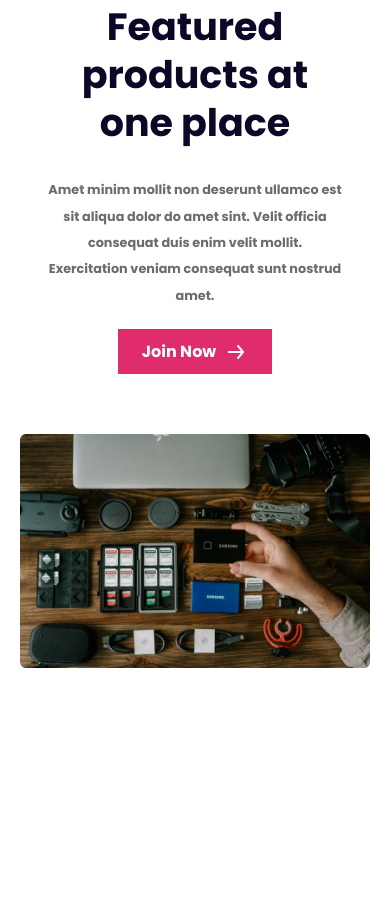
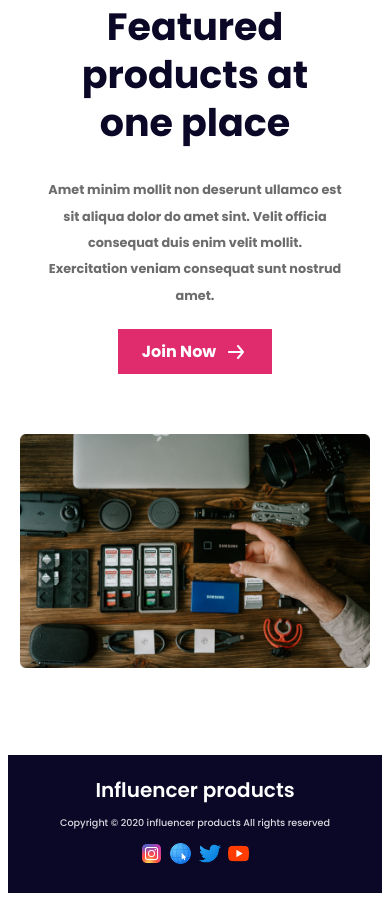
Before and after one commit to Mashrur-Kabir/influencer-gear-practice, a plain HTML site: page index.html in a window 390 px wide. Shown: the part 5991-6892 px from the top of the page. Before the commit the page ends 6746 px from the top, so only its background shows below. Drawn offline with Linux system fonts and the light colour scheme.

Commit message:
footer section done with responsiveness, thus ending the practice

```diff
--- a/index.html
+++ b/index.html
@@ -219,5 +219,17 @@
             </button>
         </div>
      </section>
+
+     <!-- footer section -->
+      <footer class="footer-section">
+        <h2 class="footer-title">Influencer products</h2>
+        <p class="footer-disclaimer">Copyright © 2020  influencer products <br> All rights reserved</p>
+        <div class="foot-icons">
+            <img src="icons/instagram-footer.png" alt="">
+            <img src="icons/browser-footer.png" alt="">
+            <img src="icons/twitter-footer.png" alt="">
+            <img src="icons/youtube-footer.png" alt="">
+        </div>
+      </footer>
 </body>
 </html>
--- a/styles/influencer.css
+++ b/styles/influencer.css
@@ -222,6 +222,33 @@ button, svg:hover{
     margin: 0;
 }
 
+/* footer styles */
+
+.footer-section{
+    background: #0A0826;
+    padding: 50px 500px;
+    text-align: center;
+}
+
+.footer-section .footer-title{
+    color: #FFF;
+    font-size: 1.5rem;
+    font-weight: 600;
+    margin: 0;
+}
+
+.footer-section .footer-disclaimer{
+    color: var(--Text-Gray-300, #D9DBE1);
+    font-size: 0.75rem;
+    font-weight: 500;
+    line-height: 1.5rem;
+    margin: 15px 0;
+}
+
+.footer-section .foot-icons img{
+    width: 32px;
+}
+
 /* responsive media style */
 
 @media screen and (max-width: 576px){
@@ -337,6 +364,25 @@ button, svg:hover{
         width: 350px;
     }
 
+    .footer-section{
+        padding: 20px 40px;
+    }
+
+    .footer-section .footer-title{
+        font-size: 1.25rem;
+    }
+
+    .footer-section .footer-disclaimer{
+        color: var(--Text-Gray-300, #D9DBE1);
+        font-size: 0.6rem;
+        line-height: 1rem;
+        margin: 10px 0;
+    }
+
+    .footer-section .foot-icons img{
+        width: 25px;
+    }
+
 }
 
 @media screen and (min-width: 577px) and (max-width: 992px) {
@@ -428,6 +474,25 @@ button, svg:hover{
         width: 130%;
     }
 
+    .footer-section{
+        padding: 30px 60px;
+    }
+
+    .footer-section .footer-title{
+        font-size: 1.5rem;
+    }
+
+    .footer-section .footer-disclaimer{
+        color: var(--Text-Gray-300, #D9DBE1);
+        font-size: 0.8rem;
+        line-height: 1.25rem;
+        margin: 13px 0;
+    }
+
+    .footer-section .foot-icons img{
+        width: 28px;
+    }
+
 }
 
 @media screen and (min-width: 993px) and (max-width: 1370px){
@@ -488,4 +553,8 @@ button, svg:hover{
         gap: 40px;
         padding: 0 50px;
     }
+
+    .footer-section{
+        padding: 40px 80px;
+    }
 }
```
Also changed, not shown: icons/browser-footer.png (added), icons/instagram-footer.png (added), icons/twitter-footer.png (added), icons/youtube-footer.png (added).
